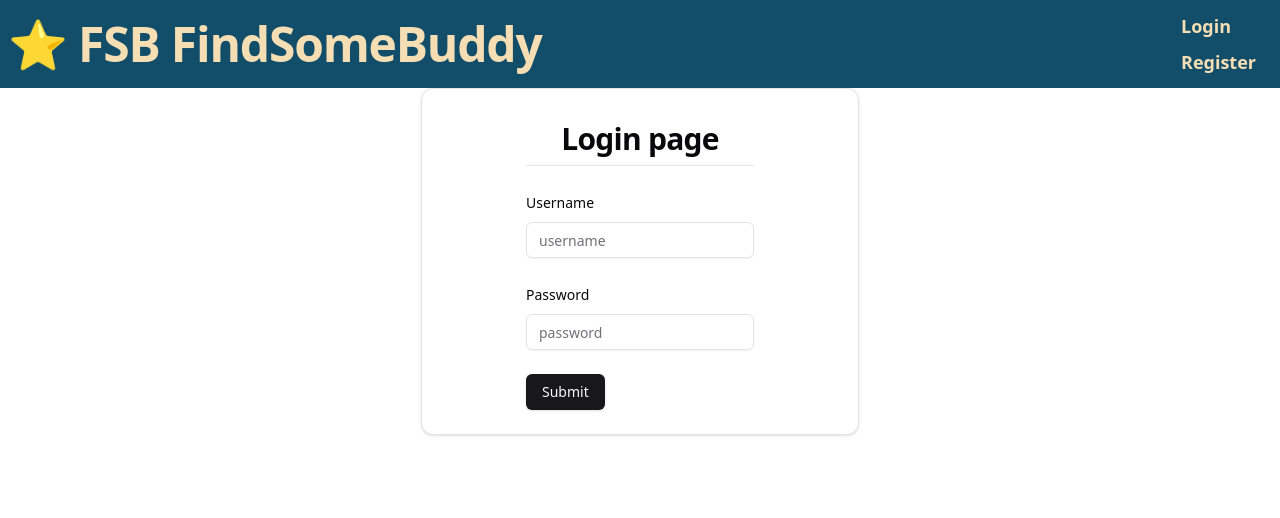
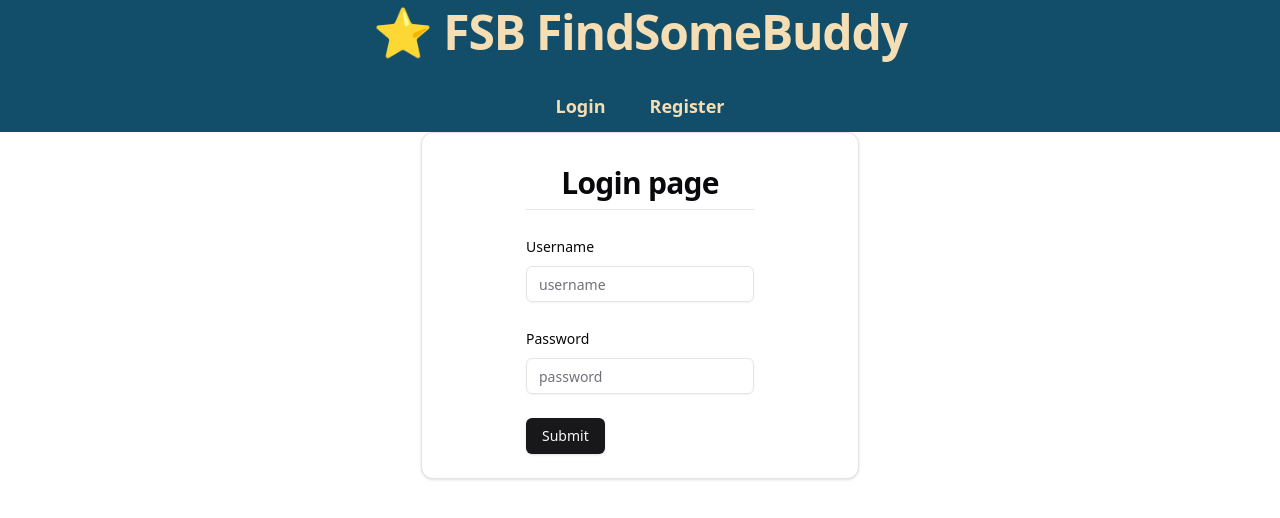
Before and after one commit to ValeriiaPavl/FSB-frontend, a Next.js app: page /login in a window 1280 px wide. Shown: the top 518 px of the page. Built offline with nearby package versions, Linux system fonts and the light colour scheme; no server answers.

Commit message:
adapted navbar for desktop

```diff
--- a/src/components/NavBar.tsx
+++ b/src/components/NavBar.tsx
@@ -71,10 +71,9 @@ const MenuList = () => {
   };
 
   return (
-    <ul className="text-lg font-semibold text-blue">
+    <ul className="text-lg font-semibold lg:flex lg:gap-3 lg:gap-y-8">
       {isToken ? (
         <>
-          {" "}
           <li>
             <Button variant="link">
               <Link
@@ -126,9 +125,9 @@ const MenuList = () => {
               </Link>
             </Button>
           </li>
-          <li className="mt-4 ml-4">
+          <li className="ml-4 ">
             <Button variant="destructive" onClick={handleLogout}>
-              Log Out
+              <p>Log Out</p>
             </Button>
           </li>
         </>
@@ -166,11 +165,11 @@ const NavWithToken = (props: NavWithTokenProps) => {
   return (
     <div className="flex sticky top-0 z-10 h-1/6 items-stretch">
       <nav className="flex flex-grow text-[#f5deb3] bg-[#124d6a] items-center">
-        <div className="px-2 py-2 relative flex items-center justify-between content-center w-full flex-wrap">
-          <span className="scroll-m-20 text-4xl font-extrabold tracking-tight lg:text-5xl">
+        <div className="px-2 py-2 relative flex flex-col items-center justify-start content-center w-full flex-wrap">
+          <p className="scroll-m-20 text-4xl font-extrabold tracking-tight lg:text-5xl lg:mb-8">
             ⭐ FSB FindSomeBuddy
-          </span>
-          <section className="MOBILE-MENU flex lg:hidden mt-4 mb-4">
+          </p>
+          <section className="MOBILE-MENU flex flex-col lg:hidden mt-4 mb-4">
             <div
               className="HAMBURGER-ICON space-y-2"
               onClick={() => setIsNavOpen((prev) => !prev)}
@@ -182,7 +181,7 @@ const NavWithToken = (props: NavWithTokenProps) => {
 
             <div className={isNavOpen ? "showMenuNav" : "hideMenuNav"}>
               <div
-                className="absolute top-0 right-0 px-4 py-4 text-[#f5deb3]"
+                className="absolute top-0 right-0 px-4 pt-4 pb-0 text-[#f5deb3]"
                 onClick={() => setIsNavOpen(false)}
               >
                 <svg
@@ -216,7 +215,7 @@ const NavWithToken = (props: NavWithTokenProps) => {
         box-shadow: 0 4px 8px 0 rgba(0, 0, 0, 0.2), 0 6px 20px 0 rgba(0, 0, 0, 0.19);
         border-radius: 5px;
         position: absolute;
-        width: 50%;
+        width: auto;
         height: 35vh;
         top: 105%;
         left: 5;
```
